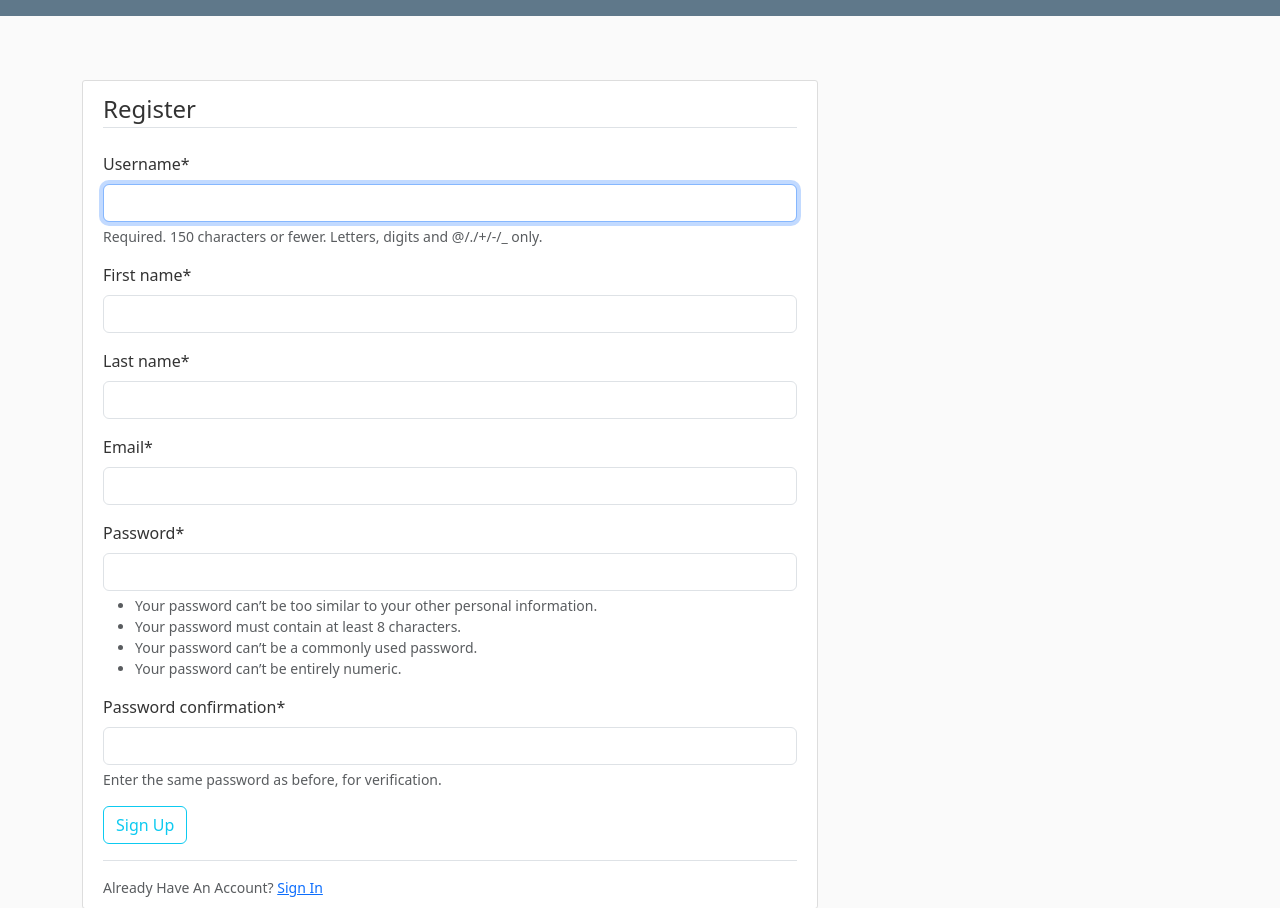
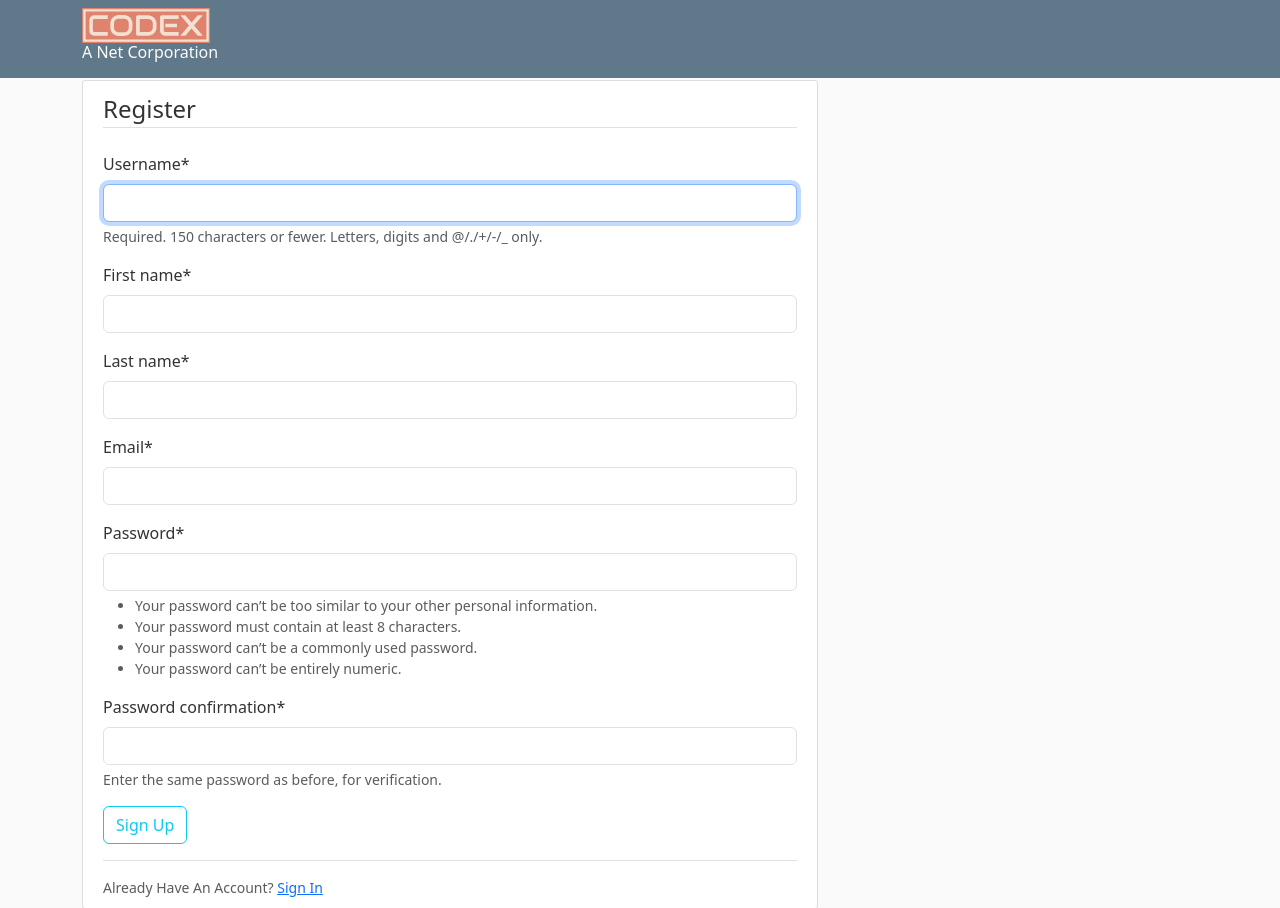
Before and after one commit to javedcoding/CODEXAuthenticationPannel, a Django app: page /register/ in a window 1280 px wide. Shown: the top 908 px of the page. Run offline with Django 4.2, Linux system fonts and the light colour scheme; some libraries are stand-ins or nearby versions.

Commit message:
Added some stupid logo to make it look okay

```diff
--- a/app/templates/base.html
+++ b/app/templates/base.html
@@ -22,6 +22,10 @@
 <header class="site-header">
     <nav class="navbar navbar-expand-md navbar-dark bg-steel fixed-top">
         <div class="container">
+            <div class="col-sm">
+                <img alt="Company Logo" src="{% static 'logo.svg' %}" width="128">
+                <p class="col-sm h6" style="color: snow">A Net Corporation</p>
+            </div>
             <button class="navbar-toggler" type="button" data-toggle="collapse" data-target="#navbarToggle"
                     aria-controls="navbarToggle" aria-expanded="false" aria-label="Toggle navigation">
                 <span class="navbar-toggler-icon"></span>
```
Also changed, not shown: app/static/logo.svg (added). Lines whose indentation alone changed are shown as unchanged.
